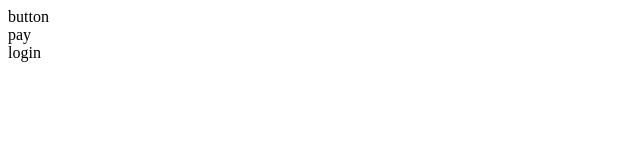
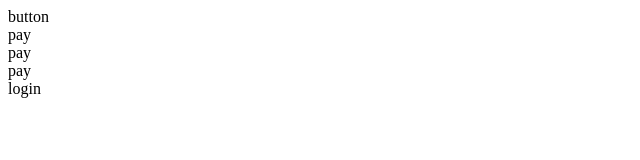
Before and after one commit to jiangjians/pro1, a plain HTML site: page index.html in a window 1280 px wide. Shown: the full height of the page, 0-640 px from the left. Drawn offline with Linux system fonts and the light colour scheme.

Commit message:
Update index.html

```diff
--- a/index.html
+++ b/index.html
@@ -12,6 +12,8 @@
     <div></div>
 
     <div>pay</div>
+    <div>pay</div>
+    <div>pay</div>
 
     <div>login</div>
 
```
